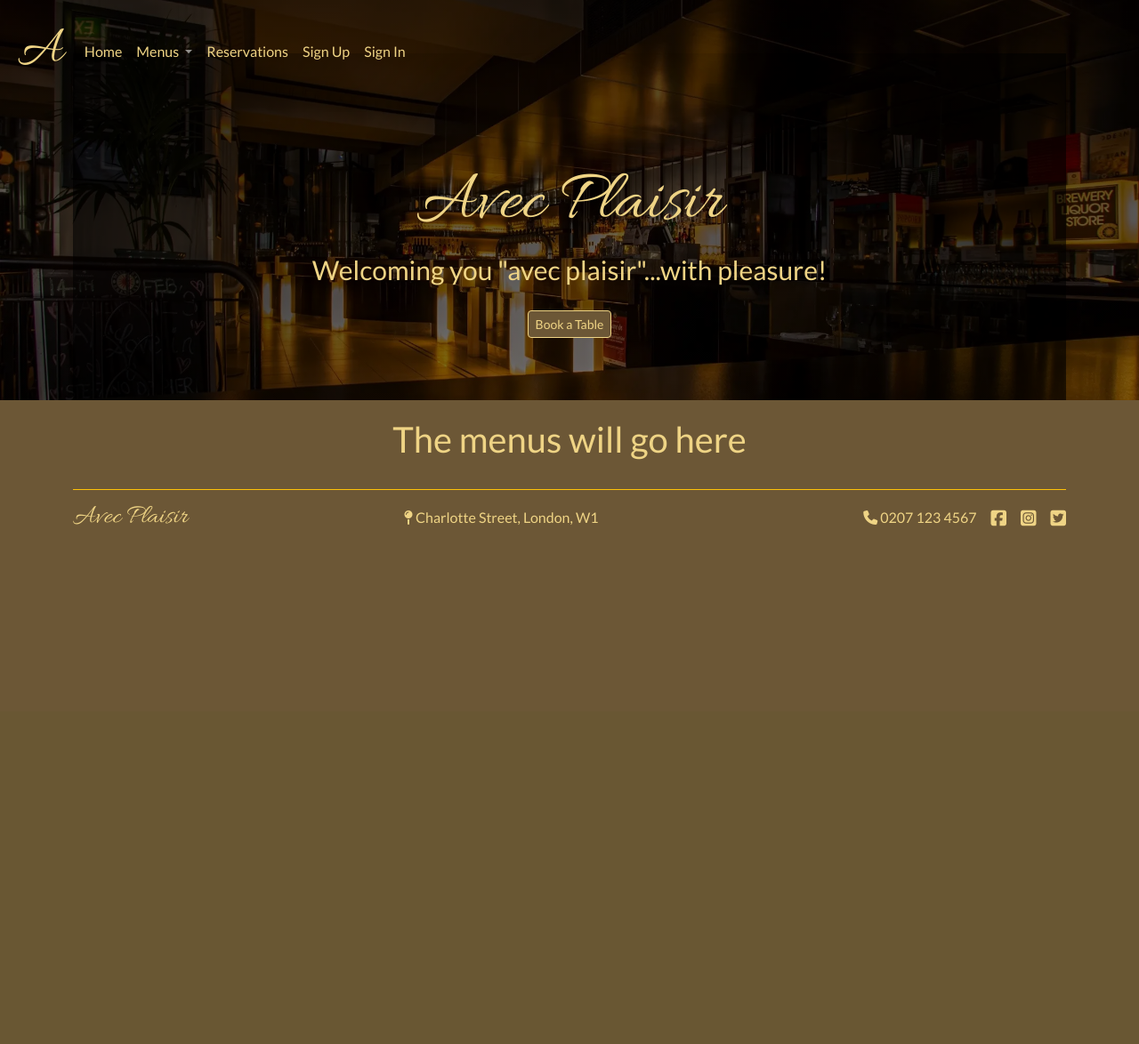
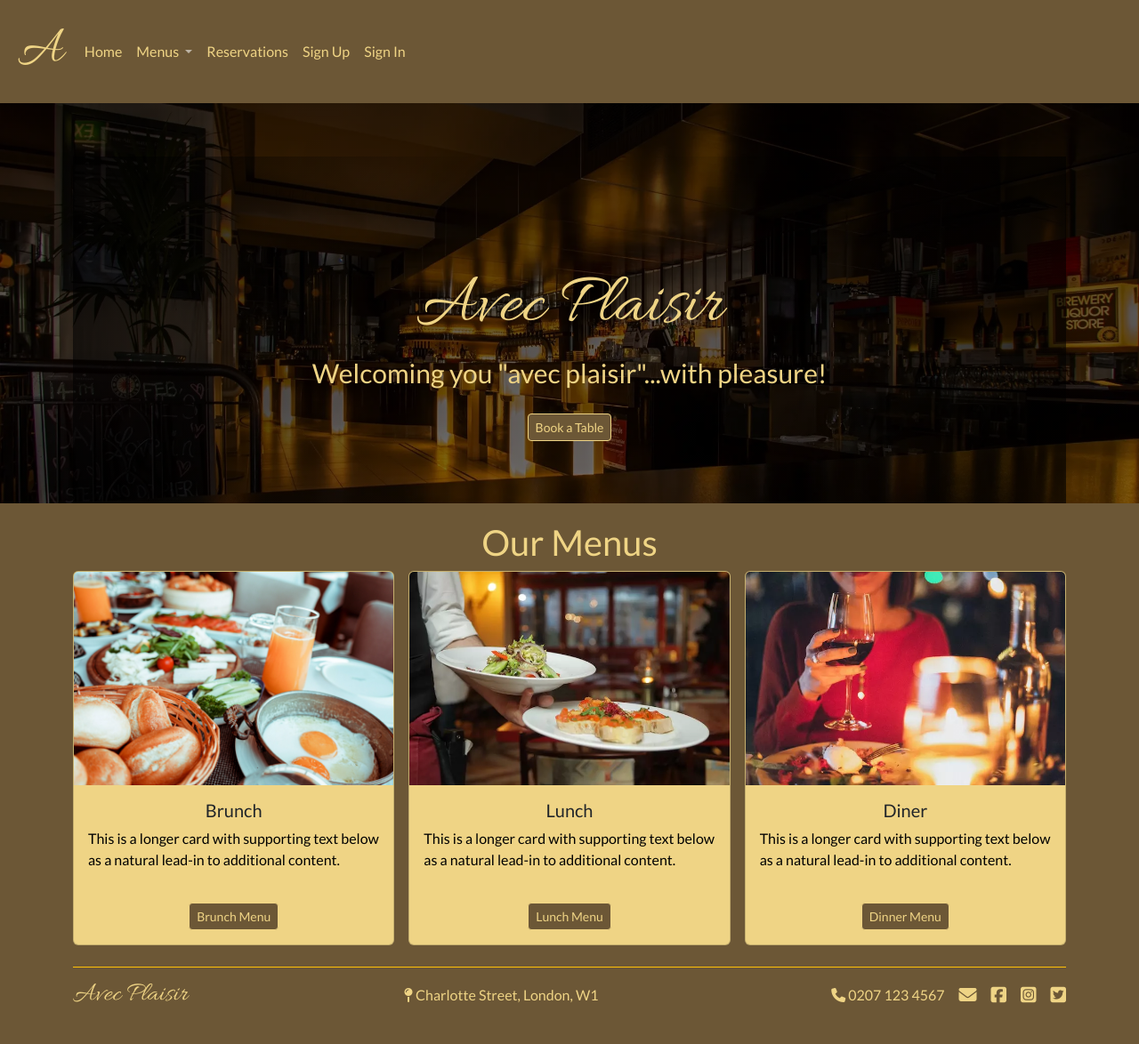
Before and after one commit to leah-jala/PP4-Avec-Plaisir, a Django app: page / in a window 1280 px wide. Shown: the whole page at 89% size. Before the commit the page ends 592 px from the top, so only its background shows below. Run offline with Django 3.2, Linux system fonts and the light colour scheme; some libraries are stand-ins or nearby versions.

Commit message:
Add webcards to homepage, and organize CSS file

```diff
--- a/home/templates/home/index.html
+++ b/home/templates/home/index.html
@@ -3,7 +3,53 @@
 {% block content %}
 
 <div class="menus">
-  <h1>The menus will go here</h1>
+  <h1>Our Menus</h1>
 </div>
+<div class="container">
+  <div class="row row-cols-1 row-cols-md-3 g-3">
+    <div class="col">
+      <div class="card">
+        <img src="/static/images/brunch.webp" class="card-img-top"
+          alt="Los Angeles Skyscrapers" />
+        <div class="card-body">
+          <h5 class="card-title text-center">Brunch</h5>
+          <p class="card-text">This is a longer card with supporting text below as a natural lead-in to
+            additional content.</p>
+          <div class="text-center">
+            <a href="https://www.google.com/" class="btn btn-outline-light btn-sm stretched-link">Brunch Menu</a>
+          </div>
+        </div>
+      </div>
+    </div>
+    <div class="col">
+      <div class="card">
+        <img src="/static/images/lunch.webp" class="card-img-top"
+          alt="Los Angeles Skyscrapers" />
+        <div class="card-body">
+          <h5 class="card-title text-center">Lunch</h5>
+          <p class="card-text">This is a longer card with supporting text below as a natural lead-in to
+            additional content.</p>
+          <div class="text-center">
+            <a href="https://www.google.com/" class="btn btn-outline-light btn-sm stretched-link">Lunch Menu</a>
+          </div>
 
-{%endblock%}
+        </div>
+      </div>
+    </div>
+    <div class="col">
+      <div class="card">
+        <img src="/static/images/dinner.webp" class="card-img-top"
+          alt="Los Angeles Skyscrapers" />
+        <div class="card-body">
+          <h5 class="card-title text-center">Diner</h5>
+          <p class="card-text">This is a longer card with supporting text below as a natural lead-in to
+            additional content.</p>
+          <div class="text-center">
+            <a href="https://www.google.com/" class="btn btn-outline-light btn-sm stretched-link">Dinner Menu</a>
+          </div>
+        </div>
+      </div>
+    </div>
+  </div>
+
+  {%endblock%}
--- a/static/css/style.css
+++ b/static/css/style.css
@@ -1,22 +1,37 @@
 @import url('https://fonts.googleapis.com/css2?family=Allura&family=Lato&display=swap');
+
+/* 1. Base.html page and common to all pages */
 
 body {
     background-color: #6c5736;
-    color: #efd485;
     font-family: 'Lato', sans-serif;
 }
 
 a {
     text-decoration: none;
 }
+
+/* 1.1 navbar */
 .navbar {
     z-index: 10;
 }
 
-.menus {
-    padding-top: 20px;
-    display: flex;
-    justify-content: center;
+.nav-colors {
+    color: #efd485;
+    font: 10px;
+}
+
+#logo {
+    font-family: 'Allura', cursive;
+    color: #efd485;
+    font-size: 60px;
+    padding-left: 20px;
+}
+
+/* 1.2 hero image and text overlay */
+#logo-text {
+    font-family: 'Allura', cursive;
+    font-size: 80px;
 }
 
 .hero-image {
@@ -29,46 +44,7 @@ a {
     background-size: cover;
     display: grid;
     position: relative;
-    overflow: auto;
-}
-
-#logo {
-    font-family: 'Allura', cursive;
-    color:#efd485;
-    font-size: 60px;
-    padding-left: 20px;
-}
-
-.footer-logo {
-    color:#efd485;
-}
-.footer-address {
-    color:#efd485;
-}
-
-.nav-colors {
-    color:#efd485;
-    font: 10px;
-}
-
-
-.footer-font {
-    font-family: "Allura", cursive;
-    font-size: 30px;
-}
-
-.footer-font-two {
-    font-family: "Lato", sans-serif;
-    font-size: 20px;
-}
-
-#logo-text {
-    font-family: 'Allura', cursive;
-    font-size: 80px;
-}
-
-h2 {
-    font-size: 30px;
+    overflow: hidden;
 }
 
 .cover-text {
@@ -81,12 +57,57 @@ h2 {
     height: 55vh;
     overflow: hidden;
     background-size: cover !important;
-    background: radial-gradient(circle at center, rgba(0,0,0,0) 0%, rgba(0,0,0,0) 37%, rgba(0,0,0,0.65) 100%);
+    background: radial-gradient(circle at center, rgba(0, 0, 0, 0) 0%, rgba(0, 0, 0, 0) 37%, rgba(0, 0, 0, 0.65) 100%);
+}
+
+h1 {
+    color: #efd485;
+}
+
+h2 {
+    font-size: 30px;
+    color: #efd485;
 }
 
 .btn {
     margin-top: 20px;
-    color:#efd485;
+    color: #efd485;
     border-color: #efd485;
     background-color: #6c5736;
 }
+/* 1.3 Footer */
+
+.footer-logo {
+    color: #efd485;
+}
+
+.footer-address {
+    color: #efd485;
+}
+
+.footer-font {
+    font-family: "Allura", cursive;
+    font-size: 30px;
+}
+
+.footer-font-two {
+    font-family: "Lato", sans-serif;
+    font-size: 20px;
+}
+
+/* 2. Index.html page */
+
+.menus {
+    padding-top: 20px;
+    display: flex;
+    justify-content: center;
+}
+
+
+.card {
+    background: #efd485;
+}
+
+p.card-text {
+    color: black;
+}
--- a/templates/base.html
+++ b/templates/base.html
@@ -12,7 +12,7 @@
 
 <body>
     <!-- Nav Bar-->
-    <nav class="navbar fixed-top navbar-expand-lg navbar-dark bg-transparent">
+    <nav class="navbar navbar-expand-lg navbar-dark bg-transparent">
         <a class="navbar-brand" href="#"><span id="logo">A</span></a>
         <button class="navbar-toggler" type="button" data-toggle="collapse" data-target="#navbarNavDropdown"
             aria-controls="navbarNavDropdown" aria-expanded="false" aria-label="Toggle navigation">
@@ -79,7 +79,9 @@
             <ul class="nav col-md-4 justify-content-end list-unstyled d-flex">
                 <li class="ms-3">
                     <span class="footer-logo"><i class="fas fa-phone"></i> 0207 123 4567 </span></li>
-                <li class="ms-3"><a class="text-muted" href="https://www.facebook.com/" target="_blank" rel="noopener"
+                <li class="ms-3"><a class="text-muted" href="mailto:bookings@avecplaisir.com" aria-label="Email us at bookings@avecplaisir.com">
+                        <span class="footer-logo"><i class="fa-solid fa-envelope fa-lg"></i></span></a></li>
+                <li class="ms-3"><a class="text-muted" href="" target="_blank" rel="noopener"
                         aria-label="Follow us on Facebook (opens in a new tab)">
                         <span class="footer-logo"><i class="fa-brands fa-facebook-square fa-lg"></i></span></a></li>
                 <li class="ms-3"><a class="text-muted" href="https://www.instagram.com/" target="_blank" rel="noopener"
```
Also changed, not shown: static/images/brunch.webp (added), static/images/dinner.webp (added), static/images/lunch.webp (added).
